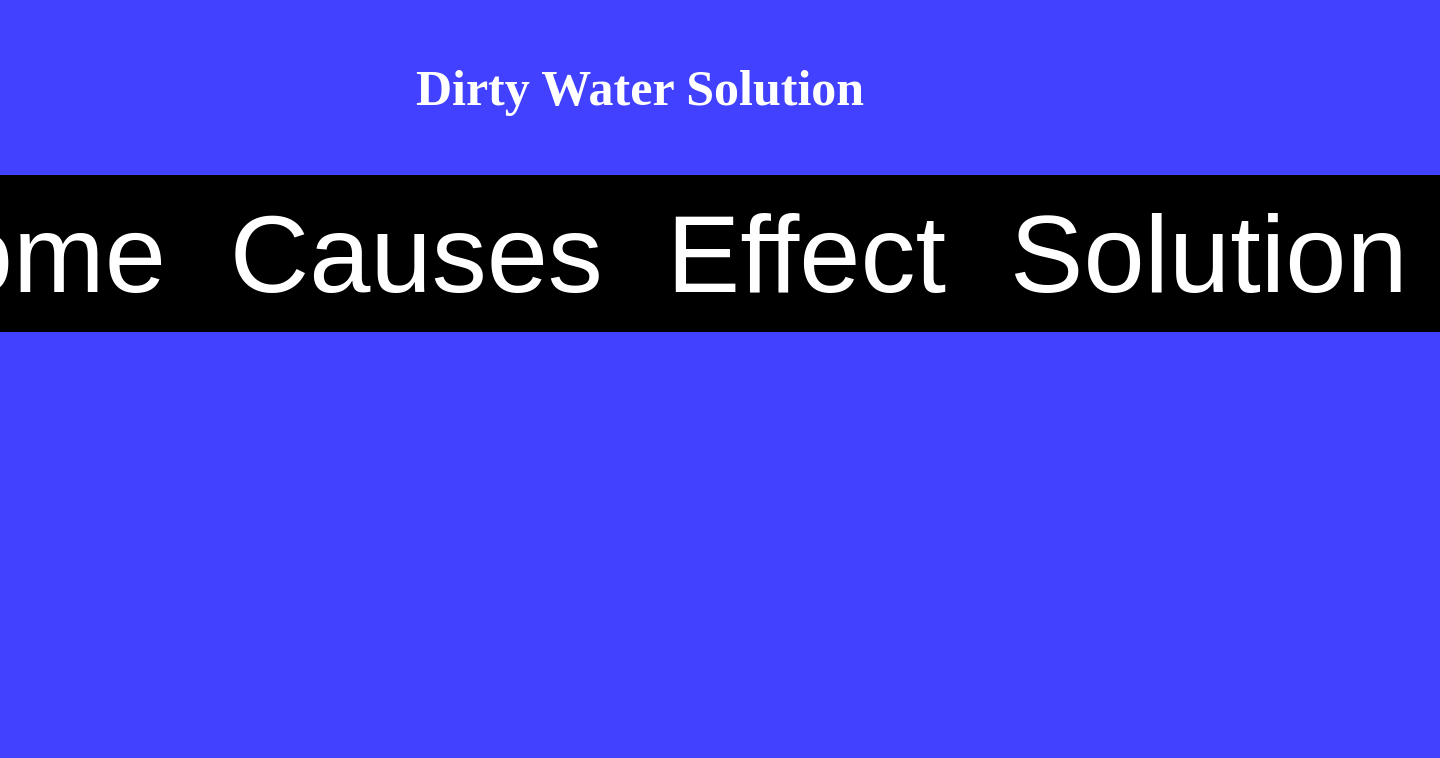
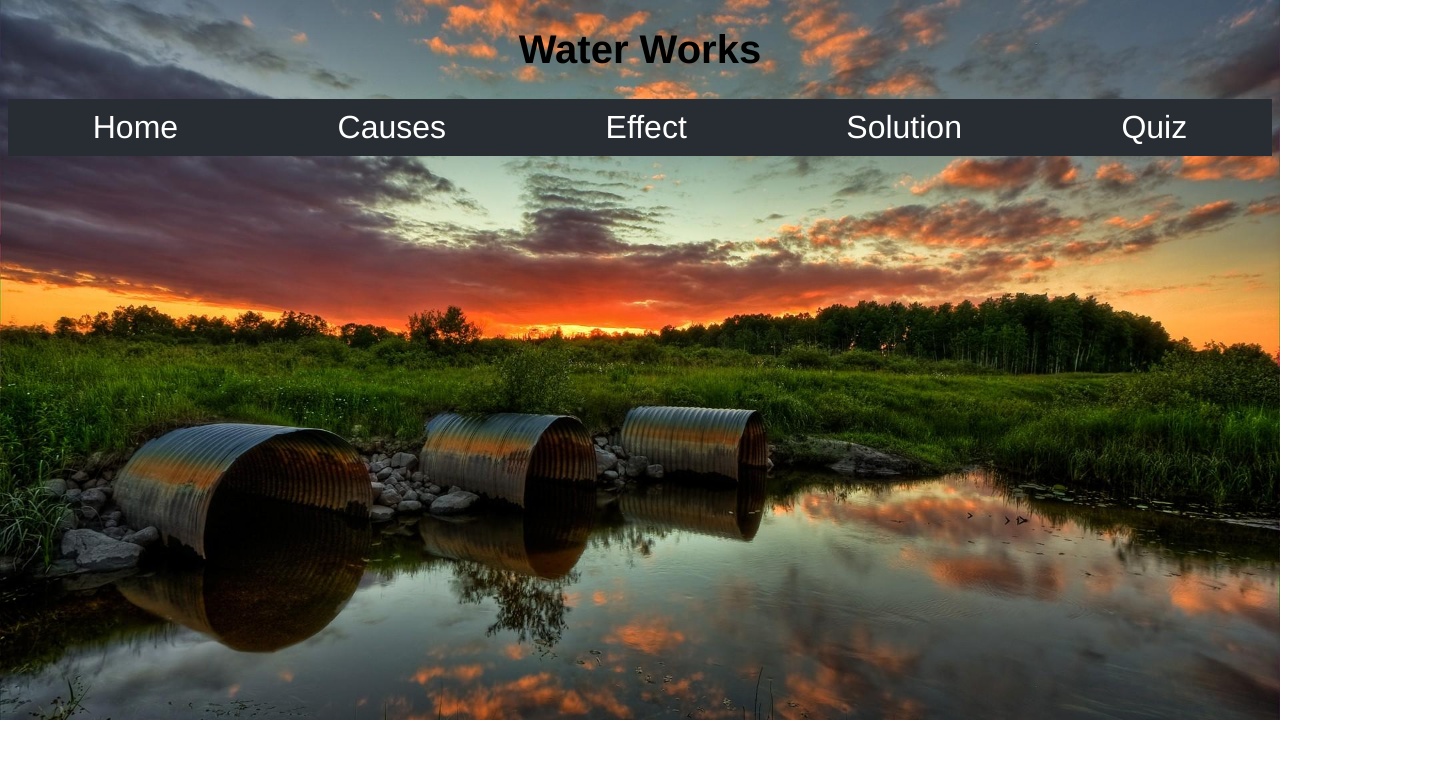
Before and after one commit to Sadat40/ASC-FINAL-PROJECT-WATER, a plain HTML site: page index.html in a window 1280 px wide. Shown: the whole page, 1440 px wide, since content can reach past the window. Drawn offline with Linux system fonts and the light colour scheme.

Commit message:
next steps

```diff
--- a/index.html
+++ b/index.html
@@ -7,12 +7,13 @@
     <title>Dirty Water</title>
 </head>
 <body>
-    <h1><center>Dirty Water Solution</center></h1>
+    <h1> <center>Water Works</center></h1>
     <nav>
-        <button>Home</button>
-        <button>Causes</button>
-        <button>Effect</button>
-        <button>Solution</button>
+        <div id ="navi">Home</div>
+        <div id ="navi">Causes</div>
+        <div id ="navi">Effect</div>
+        <div id ="navi">Solution</div>
+        <div id ="navi">Quiz</div>
     </nav>
 </body>
 </html>
--- a/style.css
+++ b/style.css
@@ -1,20 +1,26 @@
 body{
-    background-color:rgba(0, 0, 255, 0.744);
+    background-image: url("images/bg6water.jpeg");
+    background-repeat: no-repeat;
+    background-size:cover;
 }
 
+
 nav{
-    display:flex;
-    justify-content: center;
+  background-color: #272D33;
+  padding: 5px;
+  display:flex;
+  justify-content:space-around;
+
 }
 h1{
-    font-size: 40px;
+  font-size: 40px;
   font-weight: 10px;
-  color: white;
-  font-size: 50px;
-  padding: 25px;
+  color: black;
+  font-family:helvetica;
+
 }
 button{
-    background-color: black; /* Black */
+
   border:none;
   color: white;
     padding: 15px 32px;
@@ -23,3 +29,12 @@ button{
   display: inline-block;
   font-size: 110px;
 }
+
+#navi{
+  font-family:Helvetica;
+  background-color:#272D33;
+  color:white;
+  font-size:32px;
+  padding:5px
+
+}
```
Also changed, not shown: images/bg6water.jpeg (added), images/waterworks.png (added), 2 other files.
